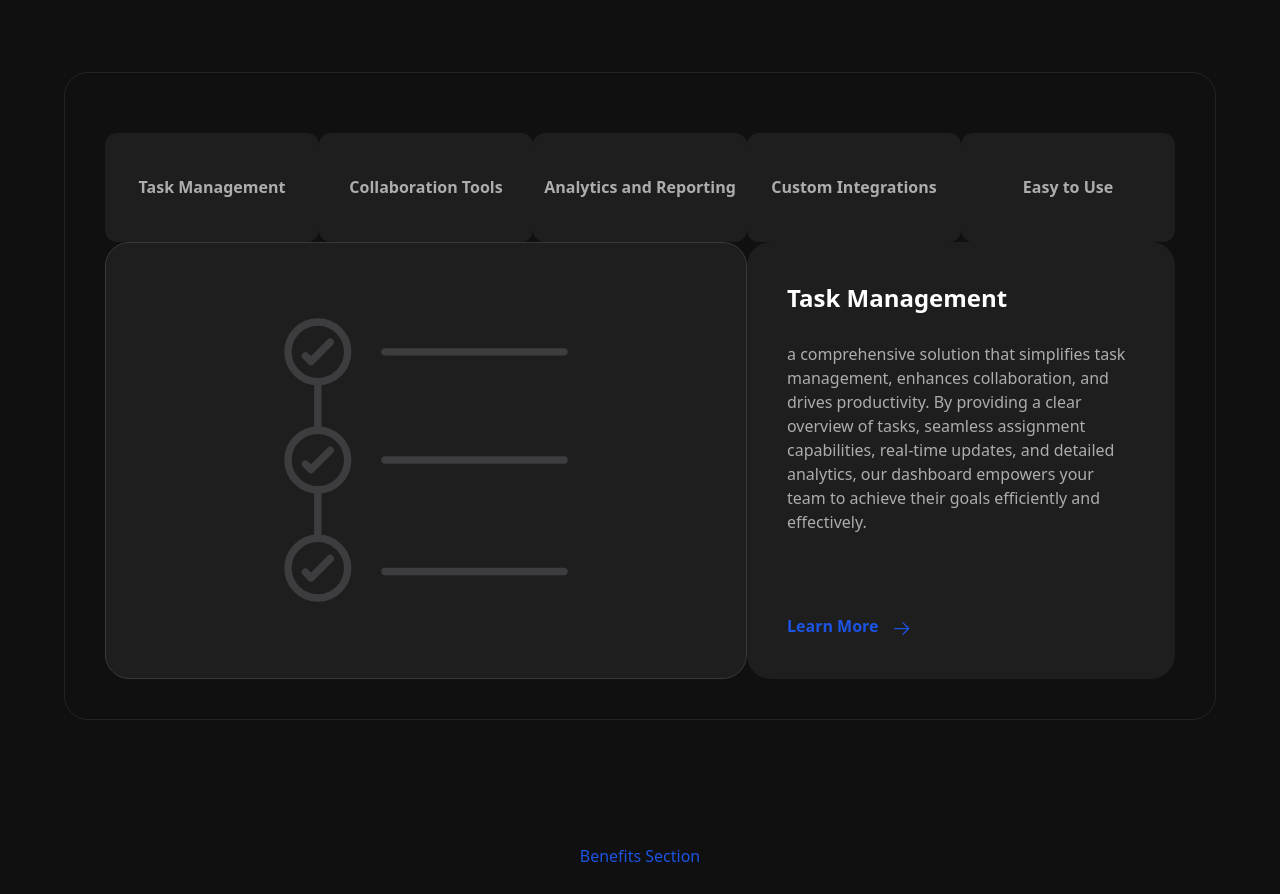
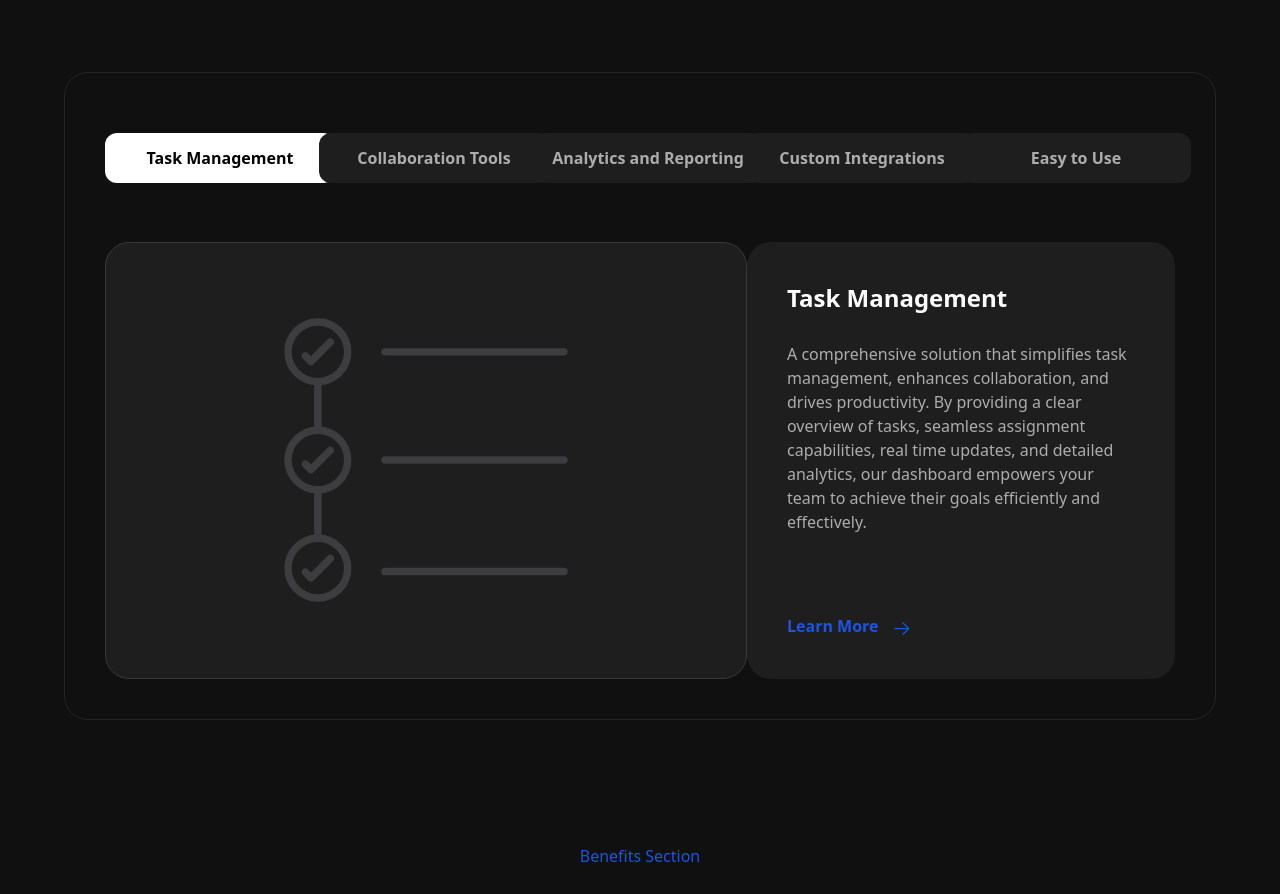
Before and after one commit to berkcantelseren/Bays, a Next.js app: page / in a window 1280 px wide. Shown: the part 1320-2214 px from the top of the page. Built offline with nearby package versions, Linux system fonts and the light colour scheme.

Commit message:
finished features section and make it fully interactive and working.

```diff
--- a/app/components/Home/Features/Features.js
+++ b/app/components/Home/Features/Features.js
@@ -1,12 +1,54 @@
+"use client";
+
 import Image from "next/image";
 import BoxText from "../../Helper/BoxText";
 import { Jost } from "next/font/google";
+import { useState } from "react";
 
 // Fonts
-
 const jostMd = Jost({ subsets: ["latin"], weight: "500" });
 
 export default function Features() {
+  const [activeFeature, setActiveFeature] = useState("Task Management");
+
+  const features = [
+    {
+      name: "Task Management",
+      description:
+        "A comprehensive solution that simplifies task management, enhances collaboration, and drives productivity. By providing a clear overview of tasks, seamless assignment capabilities, real time updates, and detailed analytics, our dashboard empowers your team to achieve their goals efficiently and effectively.",
+      image: "/images/taskdone.svg",
+    },
+    {
+      name: "Collaboration Tools",
+      description:
+        "Enhance teamwork with powerful collaboration tools that streamline communication, facilitate document sharing, and enable real time feedback. Whether remote or in office, our platform ensures seamless interaction, helping teams stay aligned, boost productivity, and create a more collaborative work environment.",
+      image: "/images/taskdone.svg",
+    },
+    {
+      name: "Analytics and Reporting",
+      description:
+        "Gain valuable insights into your team's performance with advanced analytics and reporting tools. Track key metrics, monitor project progress, and identify trends through real time data visualizations. Make informed decisions and optimize workflows to improve efficiency and business outcomes.",
+      image: "/images/taskdone.svg",
+    },
+    {
+      name: "Custom Integrations",
+      description:
+        "Seamlessly connect your favorite tools and services with our customizable integrations. Automate workflows, synchronize data, and eliminate manual processes by integrating with the platforms your team already relies on. Enhance productivity and create a tailored experience that fits your business requirements perfectly.",
+      image: "/images/taskdone.svg",
+    },
+    {
+      name: "Easy to Use",
+      description:
+        "Designed with simplicity and efficiency in mind, our user friendly interface ensures a smooth and intuitive experience for all users. Whether you're a beginner or an experienced professional, our platform provides a hassle free experience with minimal learning curve, allowing you to focus on what truly matters your work.",
+      image: "/images/taskdone.svg",
+    },
+  ];
+
+  // Get active feature data
+  const activeFeatureData = features.find(
+    (feature) => feature.name === activeFeature
+  );
+
   return (
     <div className="flex flex-col w-[90%] justify-center items-center mx-auto mt-30 h-[150h]">
       <div className="text-center md:space-y-3">
@@ -26,26 +68,24 @@ export default function Features() {
       </span>
       {/* Features Example  */}
       <div className="border border-[#383838]/50 rounded-3xl pr-10 pl-10 pb-10 mt-20">
-        <div className="grid grid-cols-5 grid-rows-5 mt-15">
-          <div className="w-[230] h-[50] rounded-xl text-[#ADADAD] bg-[#1E1E1E] flex items-center justify-center font-semibold">
-            Task Management
-          </div>
-          <div className="w-[230] h-[50] text-[#ADADAD] bg-[#1E1E1E] flex items-center justify-center rounded-xl font-semibold">
-            Collaboration Tools
-          </div>
-          <div className="w-[230] h-[50] text-[#ADADAD] bg-[#1E1E1E] flex items-center justify-center rounded-xl font-semibold">
-            Analytics and Reporting
-          </div>
-          <div className="w-[230] h-[50] text-[#ADADAD] bg-[#1E1E1E] flex items-center justify-center rounded-xl font-semibold">
-            Custom Integrations
-          </div>
-          <div className="w-[230] h-[50] text-[#ADADAD] bg-[#1E1E1E] flex items-center justify-center rounded-xl font-semibold">
-            Easy to Use
-          </div>
+        <div className="grid grid-cols-2 lg:grid-cols-5 grid-rows-5 mt-15">
+          {features.map((feature) => (
+            <button
+              key={feature.name}
+              onClick={() => setActiveFeature(feature.name)}
+              className={`w-[230px] h-[50px] rounded-xl flex items-center justify-center font-semibold transition-colors ${
+                activeFeature === feature.name
+                  ? "bg-white text-black"
+                  : "bg-[#1E1E1E] text-[#ADADAD]"
+              }`}
+            >
+              {feature.name}
+            </button>
+          ))}
           <div className="col-span-3 row-span-7 bg-[#1E1E1E] rounded-3xl w-[700] h-[385] flex justify-center items-center border border-[#383838]">
             <Image
-              src="/images/taskdone.svg"
-              alt="task done image"
+              src={activeFeatureData?.image || "/images/default.svg"}
+              alt={`${activeFeatureData?.name} image`}
               width={358}
               height={358}
               className="select-none"
@@ -53,18 +93,14 @@ export default function Features() {
           </div>
           <div className="w-[489] h-[385] col-span-2 row-span-7 bg-[#1E1E1E] rounded-3xl items-center justify-center p-10">
             <h1 className="flex justify-start font-semibold text-2xl text-white">
-              Task Management
+              {activeFeatureData?.name}
             </h1>
             <p className="text-[#ADADAD] text-[16px] justify-center flex mt-7">
-              a comprehensive solution that simplifies task management, enhances
-              collaboration, and drives productivity. By providing a clear
-              overview of tasks, seamless assignment capabilities, real-time
-              updates, and detailed analytics, our dashboard empowers your team
-              to achieve their goals efficiently and effectively.
+              {activeFeatureData?.description}
             </p>
             <button
               type="button"
-              class="text-[#1C54E3] mt-20 text-[16px] rounded-lg text-center inline-flex items-center cursor-pointer font-semibold"
+              className="text-[#1C54E3] mt-20 text-[16px] rounded-lg text-center inline-flex items-center cursor-pointer font-semibold"
             >
               Learn More
               <Image
@@ -78,14 +114,6 @@ export default function Features() {
           </div>
         </div>
       </div>
-      {/* <div className="mt-15 hidden md:flex justify-center items-center border border-[#1E1E1E] p-5 rounded-xl">
-        <Image
-          src="/images/features.svg"
-          alt="features image"
-          width={1272}
-          height={558}
-        />
-      </div> */}
     </div>
   );
 }
```
